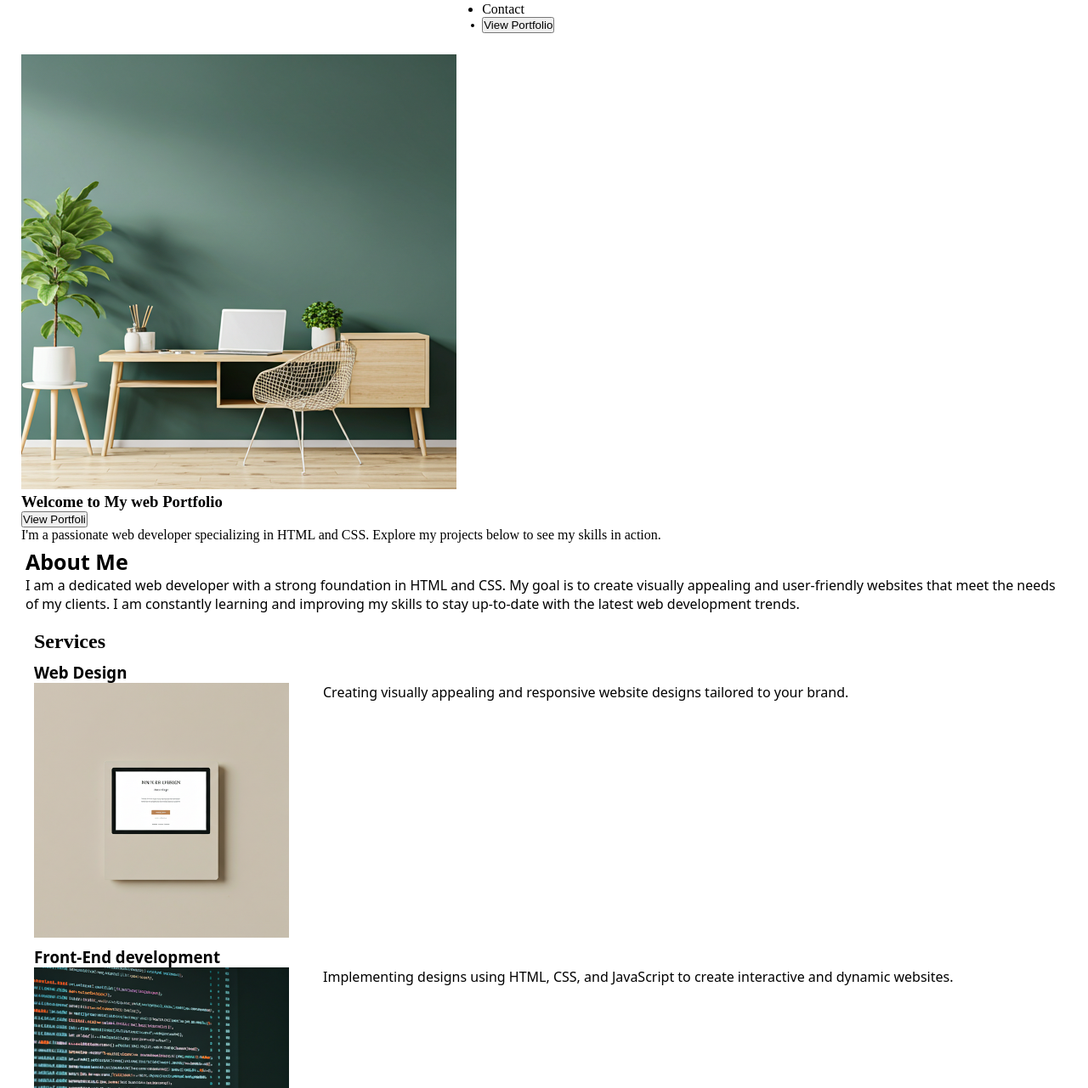
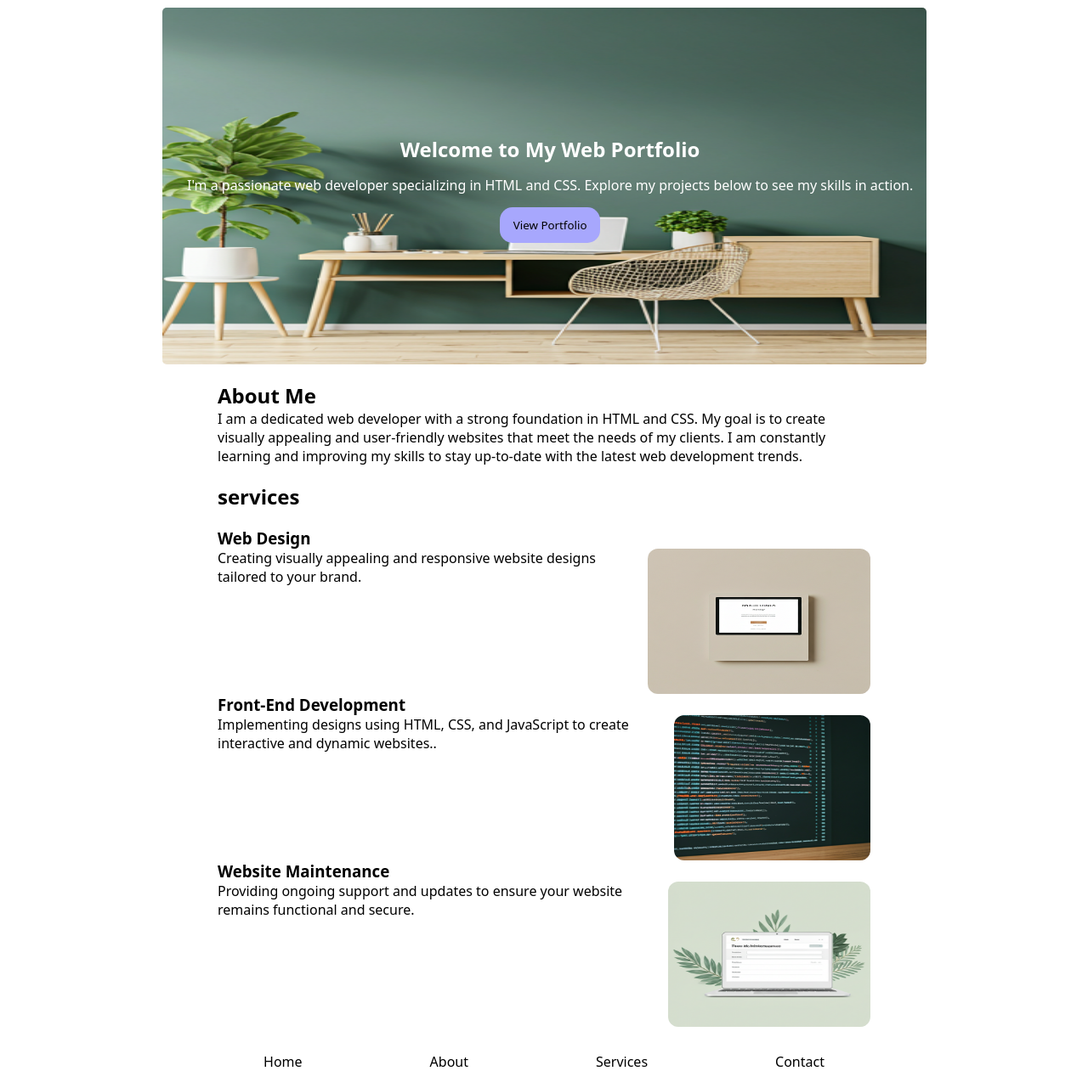
Before and after one commit to Ot4man/Mise-en-situation-1, a plain HTML site: page index.html in a window 1280 px wide. Shown: the part 74-1355 px from the top of the page at 85% size. Drawn offline with Linux system fonts and the light colour scheme.

Commit message:
mise en situation css

```diff
--- a/index.html
+++ b/index.html
@@ -5,79 +5,101 @@
     <meta charset="UTF-8">
     <meta name="viewport" content="width=device-width, initial-scale=1.0">
     <link rel="stylesheet" href="style.css">
-    <title>My Web Portfolio</title>
+    <link rel="preconnect" href="https://fonts.gstatic.com/" crossorigin>
+    <link rel="stylesheet"
+        href="https://fonts.googleapis.com/css2?family=Work+Sans:wght@400;500;700;900&family=Noto+Sans:wght@400;500;700;900&display=swap">
+    <title>My web Portolio</title>
 </head>
 
 <body>
+    <nav class="navbar">
+        <div class="m-logo">
+            <svg viewBox="0 0 48 48" fill="none" xmlns="http://www.w3.org/2000/svg" class="logo">
+                <path
+                    d="M36.7273 44C33.9891 44 31.6043 39.8386 30.3636 33.69C29.123 39.8386 26.7382 44 24 44C21.2618 44 18.877 39.8386 17.6364 33.69C16.3957 39.8386 14.0109 44 11.2727 44C7.25611 44 4 35.0457 4 24C4 12.9543 7.25611 4 11.2727 4C14.0109 4 16.3957 8.16144 17.6364 14.31C18.877 8.16144 21.2618 4 24 4C26.7382 4 29.123 8.16144 30.3636 14.31C31.6043 8.16144 33.9891 4 36.7273 4C40.7439 4 44 12.9543 44 24C44 35.0457 40.7439 44 36.7273 44Z"
+                    fill="currentColor"></path>
+            </svg>
+            <h3>My Web Portfolio</h3>
+        </div>
+        <div class="nav">
+            <ul class="nav-link">
+                <li><a href="#Home"> Home</a></li>
+                <li><a href="#About"> About</a></li>
+                <li><a href="#services"> Services</a></li>
+                <li><a href="#contact"> Contact</a></li>
+                <li><a href=""><button class="btn">View Portfolio</button></a></li>
 
-    <nav class="navbar">
-        <ul class="nav-elemnts">
-            <li id="logo">My Web Portfolio</li>
-            <li id="Home">Home</li>
-            <li id="Aboout">About</li>
-            <li id="Services">Services</li>
-            <li id="Contact">Contact</li>
-            <button class="view-btn">
-                <li id="View">View Portfolio</li>
-            </button>
             </ul>
-        </div>
+
         </div>
     </nav>
-    <section class="portofolio">
-        <div class="imge-bg">
-            <img src="/image/imageee.png" alt="">
-            <h3>Welcome to My web Portfolio</h3>
-            <button class="view-btn">View Portfoli</button>
+    <main>
+        <section class="img-c">
+            <img src="./image/imageee.png" alt="">
+            <div class="imgbg">
 
-            <p>I'm a passionate web developer specializing in HTML and CSS.
-                Explore my projects below to see my skills in action.</p>
+                <div class="imgbg-content"></div>
+                <h2>Welcome to My Web Portfolio </h2>
+                <p> I'm a passionate web developer specializing in HTML and CSS. Explore my projects below to see my
+                    skills in
+                    action.
+                </p><button class="btn">View Portfolio</button>
+            </div>
+        </section>
+        <section class="About">
+            <div class="about-content">
+                <h2>About Me</h2>
+                <p>I am a dedicated web developer with a strong foundation in HTML and CSS. My goal is to create
+                    visually
+                    appealing and user-friendly websites that meet the needs of my clients. I am constantly learning
+                    and
+                    improving my skills to
+                    stay up-to-date with the latest web development trends.</p>
+
+            </div>
+            <div class="services">
+                <h2>services</h2>
+                <div class="web-design">
+                    <h3>Web Design</h3>
+                    <div class="box-services">
+
+                        <p>Creating visually appealing and responsive website designs
+                            tailored to your brand.</p>
+                        <img src="./image/1.png" alt="certife">
                     </div>
 
-        <div class="about-me">
-            <h2>About Me</h2>
-            <p>I am a dedicated web developer with a strong foundation in HTML and CSS. My goal is to create visually
-                appealing and user-friendly websites that meet the needs of my clients. I am constantly learning and
-                improving my skills to stay
-                up-to-date with the latest web development trends.</p>
                 </div>
-        <div class="services">
-            <h2 class="">Services</h2>
-            <div class="web-design">
-                <h3>Web Design</h3>
-                <div class="imge1">
-                    <img src="./image/1.png" alt="fisrt">
-
-                <p> Creating visually appealing and responsive website designs tailored to your brand.</p>
-            </div>
-            </div>
-            <div class="front-end">
-                <h3>Front-End development</h3>
-                <div class="imge2">
-                    <img src="./image/2.png" alt="fisrt">
-                    <p>Implementing designs using HTML, CSS, and JavaScript to create interactive and dynamic websites.
-                    </p>
+                <div class="Front-end">
+                    <h3>Front-End Development</h3>
+                    <div class="box-services">
+                    <p>Implementing designs using HTML, CSS, and JavaScript to create interactive
+                        and dynamic websites..</p>
+                    <img src="./image/2.png" alt="pc">
                     </div>
                 </div>
                 <div class="maintenance">
                     <h3>Website Maintenance</h3>
-                <div class="imge2">
-                    <img src="./image/3.png" alt="fisrt">
-                    <p>Providing ongoing support and updates to ensure your website remains functional and secure.</p>
+                    <div class="box-services">
+                    <p>Providing ongoing support and updates to ensure your website remains
+                        functional and secure.</p>
+                        <img src="./image/3.png" alt="pc">
+                        </div>
                 </div>
             </div>
         </section>
 
-        <footer class="footer-element">
-            <ul>
-            <li id="Home">Home</li>
-            <li id="Aboout">About</li>
-            <li id="Services">Services</li>
-            <li id="Contact">Contact</li>
+    </main>
+    <div class="top-footer">
+        <ul class="footer_links">
+            <li><a href="#Home">Home</a></li>
+            <li><a href="#About">About</a></li>
+            <li><a href="#services">Services</a></li>
+            <li><a href="#contact">Contact</a></li>
+        </ul>
+    </div>
+    <div class="copyright">
         <p>© 2025 My Web Portfolio. All rights reserved.</p>
-            </ul>
-
-    </footer>
+    </div>
 
 </body>
 
--- a/style.css
+++ b/style.css
@@ -1,171 +1,131 @@
-* {
+*{
+    padding:0;
     margin: 0;
-    padding: 0;
+    box-sizing: border-box;
+    font-size: ;
+    font-family: system-ui, -apple-system, BlinkMacSystemFont, 'Segoe UI', Roboto, Oxygen, Ubuntu, Cantarell, 'Open Sans', 'Helvetica Neue', sans-serif;
+}
+ .navbar{
+    display: flex;
+    padding: 10px ;
+    border-bottom: 1px solid rgb(35, 32, 32);
+    justify-content: space-between;
+    align-items: center;
+    align-content: center;
+
+}
+ .nav-link{
+    display: flex;
+     gap: 30px;
 }
 
-.title {
-    margin: auto;
-    padding: auto;
-    font-size: large;
-    font-family: system-ui, -apple-system, BlinkMacSystemFont, 'Segoe UI', Roboto, Oxygen, Ubuntu, Cantarell, 'Open Sans', 'Helvetica Neue', sans-serif;
-    display: flex;
-    justify-content: center:
+.nav{
+    padding-top: 10px;
 }
 
-#logo {
-    font-size: larger;
-    font-family: 'Franklin Gothic Medium', 'Arial Narrow', Arial, sans-serif;
+.nav-link li{
+    list-style: none;
+}
+.nav-link a{
+    text-decoration: none;
+    color: black;
 }
 
 
-.navbar {
+.btn{
+    border-radius: 15px ;
+    padding: 12px 16px;
+    border: none;
+    background-color: rgb(167, 167, 253);
+}
+.m-logo{
+    display: flex;
+
+}
+
+
+.logo{
+    width: 20px;
+    margin: 0 10px 0 0 ;
+}
+main{
+
+    width: 60%;
+    margin: auto;
+    display: flex;
+    flex-direction: column;
+    align-items: center;
+}
+.img-c{
+    position: relative;
     display: flex;
     justify-content: center;
 
+}
+
+.img-c img{
+       margin-top: 10px;
+    width: 899px;
+    height: 420px;
+    border-radius: 5px;
+}
+.imgbg{
+    position: absolute;
+    display: flex;
+    color: white;
+    gap: 15px;
+    flex-direction: column;
+    align-items: center;
+    top: calc(50% - 70px);
+    left: calc(50% - 420px);
+}
+
+.top-footer{
+    display: flex;
+        padding: 30px 20px;
+      justify-content: center;
+}
+.top-footer ul{
+    list-style: none;
+}
+.footer_links{
+    display: flex;
+gap: 150px;}
+
+.top-footer{ display: flex;
+}
+.footer_links a{
+    text-decoration: none;
+    color: black;
+}
+
+.top-footer  p{
+    color: rgb(183, 123, 18);
 
 }
-
-.nav-elemnts {}
-
-.background {
+.copyright{
+    text-align: center;
+    padding: 16px 20px;
+}
+.about-content{
+    margin-top: 20px;
+}
+.About{
     display: flex;
-    justify-content: center;
-    height: 500px;
-
+    flex-direction: column;
+    gap: 20px;
 }
 
-/* .imge-bg{
-    background-image:;
+.box-services{
+    justify-content: space-between;
+    display: flex;
+}
+.services h2{
+    margin-bottom: 20px;
 }
 
-.about-me{
-    margin: 10px;
-    padding: 20px
-
+.box-services img{
+    width: 320px;
+    height: 171px;
+    border-radius: 12px;
 }
-.about-me h2{
-    font-size: larger;
-    padding-bottom: 20px;
-
-}
-.about-me p{
-    padding-top: 20px;
-    font-size: medium;
-    font-family:system-ui, -apple-system, BlinkMacSystemFont, 'Segoe UI', Roboto, Oxygen, Ubuntu, Cantarell, 'Open Sans', 'Helvetica Neue', sans-serif;
-}
-.services{
-    font-size: large;
-    padding-bottom: 20px;
-}
-.services h3{
-font-size: larger;
-
-}
-.web-design{
-
-
-
-}
-.web-design p{
-
-} */
-
-.portofolio {
-    padding: 20px;
-    margin: 5px;
-
-}
-
-.imge-bg {
-    background-image:image('C:\Users\Youcode\Desktop\Mise\image\imageee.png');
-
-
-}
-
-.imge1 {
-    display: flex;
-    height: 300px;
-
-}
-
-.imge2 {
-    display: flex;
-    height: 300px;
-
-}
-
-.imge3 {
-    display: flex;
-    height: 300px;
-
-}
-
-.about-me {
-    padding: 5px;
-
-}
-
-.about-me h2 {
-    font-size: 25px;
-    font-family: system-ui, -apple-system, BlinkMacSystemFont, 'Segoe UI', Roboto, Oxygen, Ubuntu, Cantarell, 'Open Sans', 'Helvetica Neue', sans-serif;
-
-}
-
-.about-me p {
-    font-family: system-ui, -apple-system, BlinkMacSystemFont, 'Segoe UI', Roboto, Oxygen, Ubuntu, Cantarell, 'Open Sans', 'Helvetica Neue', sans-serif;
-
-}
-
-.services {
-    padding: 5px;
-    margin: 10px;
-    display: flex;
-    flex-direction: column;
-
-}
-
-.web-design {
-    padding-top: 10px;
-
-}
-
-.web-design h3 {
-    font-family: system-ui, -apple-system, BlinkMacSystemFont, 'Segoe UI', Roboto, Oxygen, Ubuntu, Cantarell, 'Open Sans', 'Helvetica Neue', sans-serif;
-
-}
-
-.web-design p {
-    font-family: system-ui, -apple-system, BlinkMacSystemFont, 'Segoe UI', Roboto, Oxygen, Ubuntu, Cantarell, 'Open Sans', 'Helvetica Neue', sans-serif;
-    padding-left: 40px;
-
-}
-
-.front-end {
-    padding-top: 10px;
-}
-
-.front-end h3 {
-    font-family: system-ui, -apple-system, BlinkMacSystemFont, 'Segoe UI', Roboto, Oxygen, Ubuntu, Cantarell, 'Open Sans', 'Helvetica Neue', sans-serif;
-
-}
-
-.front-end p {
-    font-family: system-ui, -apple-system, BlinkMacSystemFont, 'Segoe UI', Roboto, Oxygen, Ubuntu, Cantarell, 'Open Sans', 'Helvetica Neue', sans-serif;
-    padding-left: 40px;
-}
-
-.maintenance {
-    padding: auto;
-}
-
-.maintenance h3 {
-    font-family: system-ui, -apple-system, BlinkMacSystemFont, 'Segoe UI', Roboto, Oxygen, Ubuntu, Cantarell, 'Open Sans', 'Helvetica Neue', sans-serif;
-
-
-}
-
-.maintenance p {
-    font-family: system-ui, -apple-system, BlinkMacSystemFont, 'Segoe UI', Roboto, Oxygen, Ubuntu, Cantarell, 'Open Sans', 'Helvetica Neue', sans-serif;
-    padding-left: 40px;
-
-}
```
Lines whose indentation alone changed are shown as unchanged.
